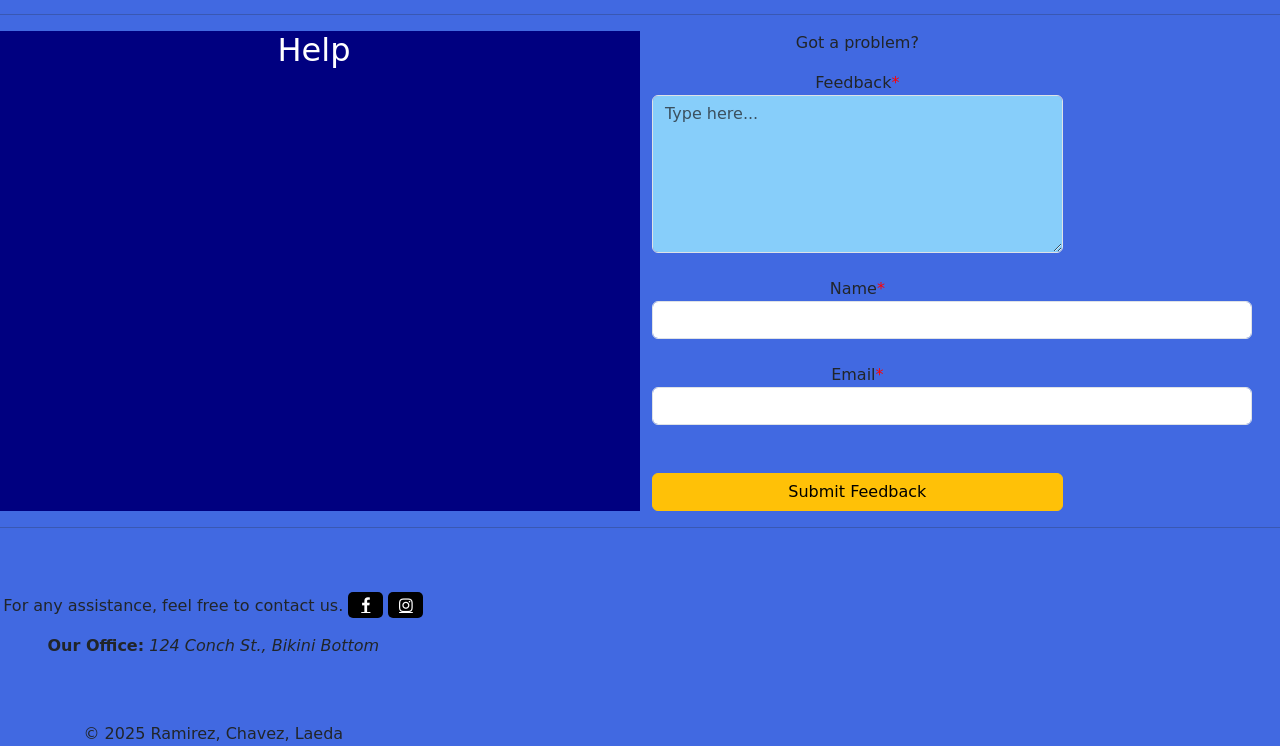
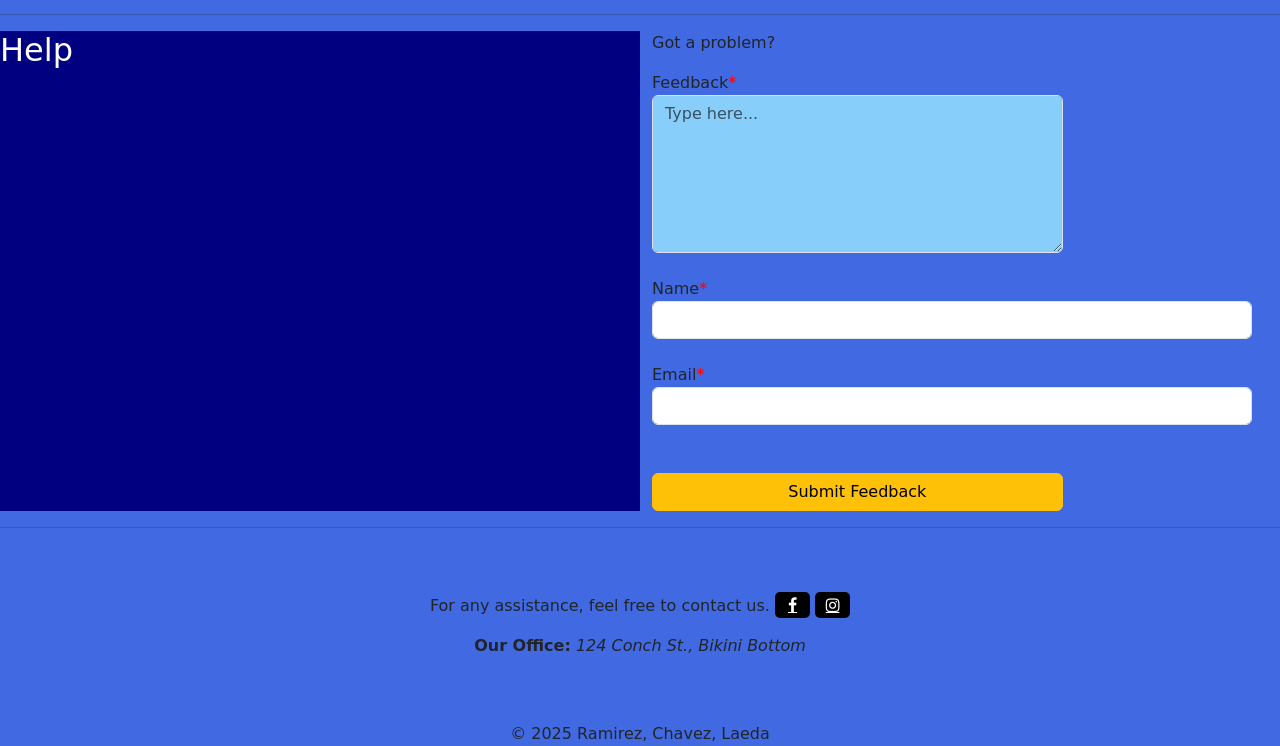
Before and after one commit to SA-9E-Ramirez/Sta-Ana_ICT9Emerald_Q3PROJECT_Ramirez_Aion_Laeda_Lewis_Chavez_Cen-Mar, a plain HTML site: page index.html in a window 1280 px wide. Shown: the part 2093-2839 px from the top of the page. Drawn offline with nearby package versions, Linux system fonts and the light colour scheme.

Commit message:
index.html

```diff
--- a/index.html
+++ b/index.html
@@ -237,7 +237,6 @@
 
     <hr>
 
-     <center>
      <div class="row">
       <div class="col-md-6" style="background-color: navy; color: white;" id="help">
         <script>
@@ -283,8 +282,9 @@
 
     <hr>
     <br><br>
+   <center>
       <div class="col-md-4">
-      <center><p>
+      <p>
         For any assistance, feel free to contact us.
         <a href="www.facebook.com" class="fa fa-facebook"></a>
         <a href="www.instagram.com" class="fa fa-instagram"></a>
```
